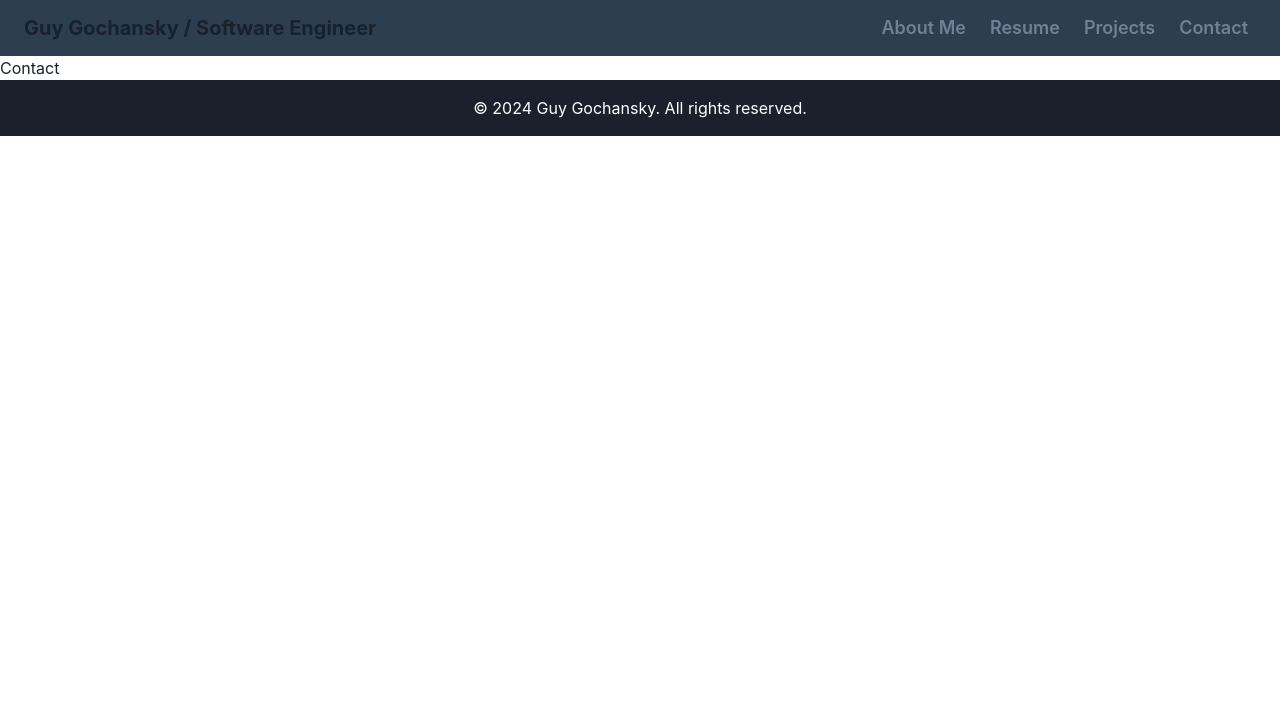
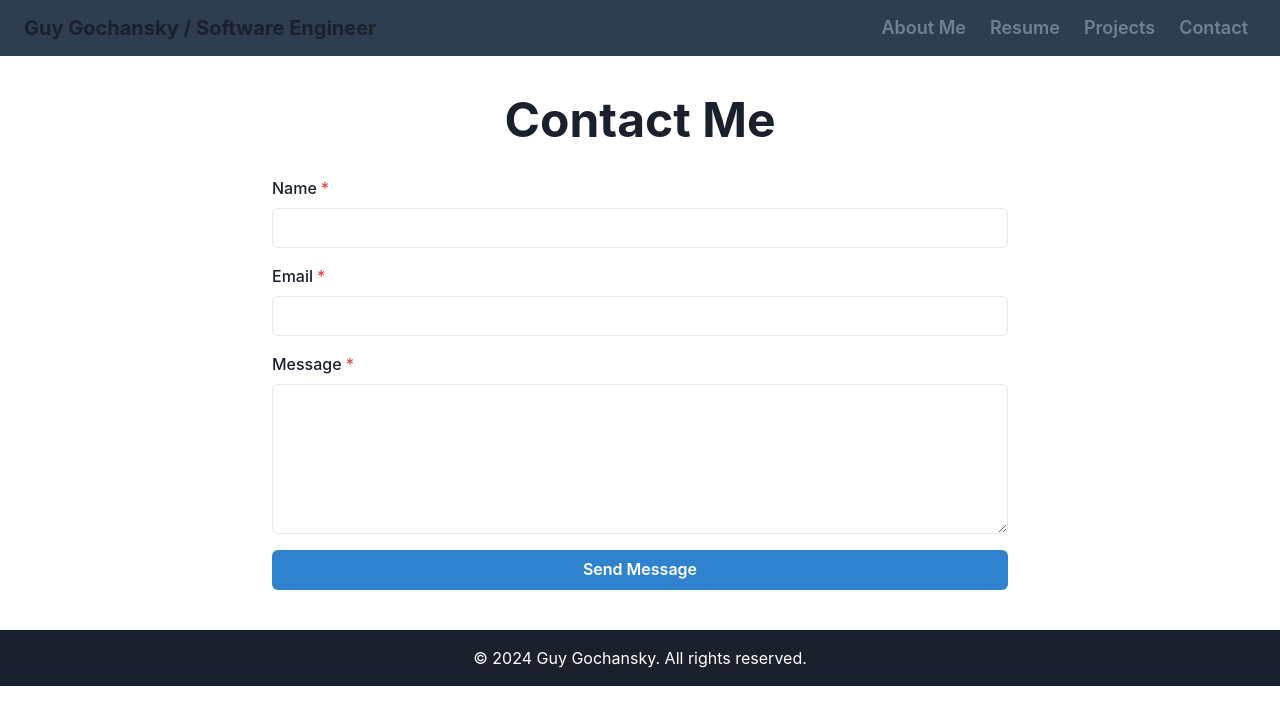
Before and after one commit to guhan1584/Portfolio, a React (Vite) app in the folder Personal-Website/: page /contact in a window 1280 px wide. Shown: the top 724 px of the page. Built offline with nearby package versions, Linux system fonts and the light colour scheme.

Commit message:
Creating Contact page, unfinished

```diff
--- a/Personal-Website/src/components/Contact.tsx
+++ /dev/null
@@ -1,5 +0,0 @@
-const Contact = () => {
-  return <div>Contact</div>;
-};
-
-export default Contact;
--- /dev/null
+++ b/Personal-Website/src/pages/Contact.tsx
@@ -0,0 +1,73 @@
+import {
+  Container,
+  VStack,
+  Heading,
+  Box,
+  FormControl,
+  FormLabel,
+  Input,
+  Textarea,
+  Button,
+} from "@chakra-ui/react";
+import { useState } from "react";
+
+const Contact = () => {
+  const [name, setName] = useState("");
+  const [email, setEmail] = useState("");
+  const [message, setMessage] = useState("");
+  const [isSubmitting, setIsSubmitting] = useState(false);
+
+  const handleSubmit = () => console.log("Submit");
+
+  return (
+    <Container maxW="container.md" py={10}>
+      <VStack spacing={8} align="stretch">
+        <Heading as="h1" size="2xl" textAlign="center">
+          Contact Me
+        </Heading>
+        <Box as="form" onSubmit={handleSubmit}>
+          <VStack spacing={4}>
+            <FormControl isRequired>
+              <FormLabel htmlFor="name">Name</FormLabel>
+              <Input
+                id="name"
+                type="text"
+                value={name}
+                onChange={(e) => setName(e.target.value)}
+              />
+            </FormControl>
+            <FormControl isRequired>
+              <FormLabel htmlFor="email">Email</FormLabel>
+              <Input
+                id="email"
+                type="email"
+                value={email}
+                onChange={(e) => setEmail(e.target.value)}
+              />
+            </FormControl>
+            <FormControl isRequired>
+              <FormLabel htmlFor="message">Message</FormLabel>
+              <Textarea
+                id="message"
+                value={message}
+                onChange={(e) => setMessage(e.target.value)}
+                rows={6}
+              />
+            </FormControl>
+            <Button
+              type="submit"
+              colorScheme="blue"
+              isLoading={isSubmitting}
+              loadingText="Sending"
+              width="full"
+            >
+              Send Message
+            </Button>
+          </VStack>
+        </Box>
+      </VStack>
+    </Container>
+  );
+};
+
+export default Contact;
--- a/Personal-Website/src/router.tsx
+++ b/Personal-Website/src/router.tsx
@@ -3,7 +3,7 @@ import HomePage from "./pages/HomePage";
 import Resume from "./pages/Resume";
 import Projects from "./pages/Projects";
 import Layout from "./pages/Layout";
-import Contact from "./components/Contact";
+import Contact from "./pages/Contact";
 
 const router = createBrowserRouter([
   {
```
Also changed, not shown: 1 other file (tests, documents, lock files or other folders).
